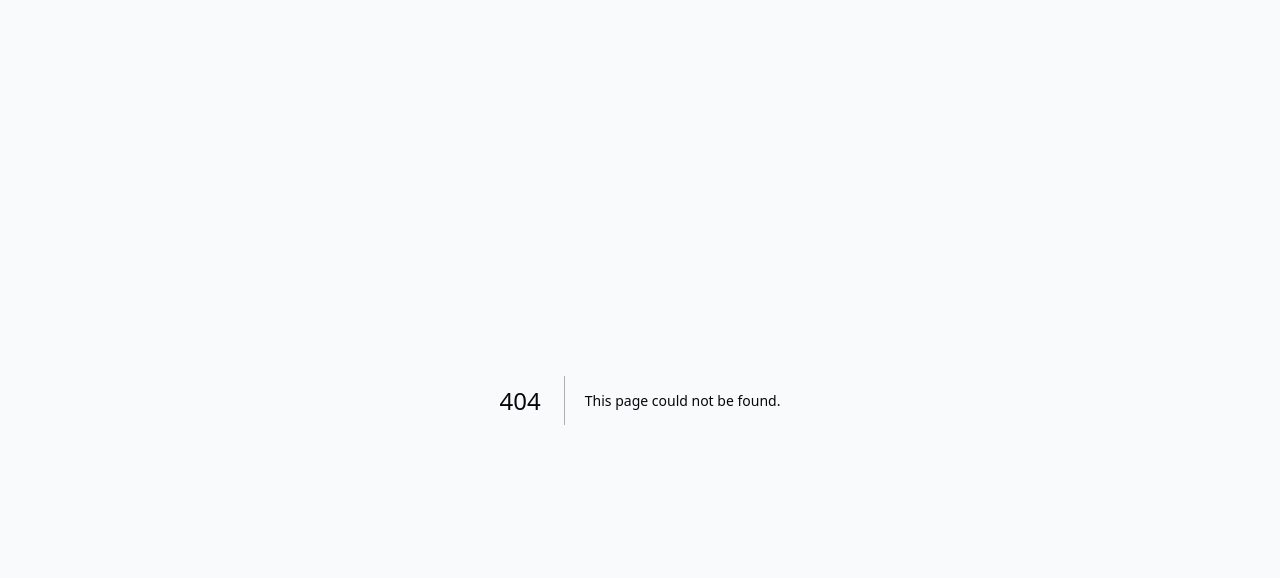
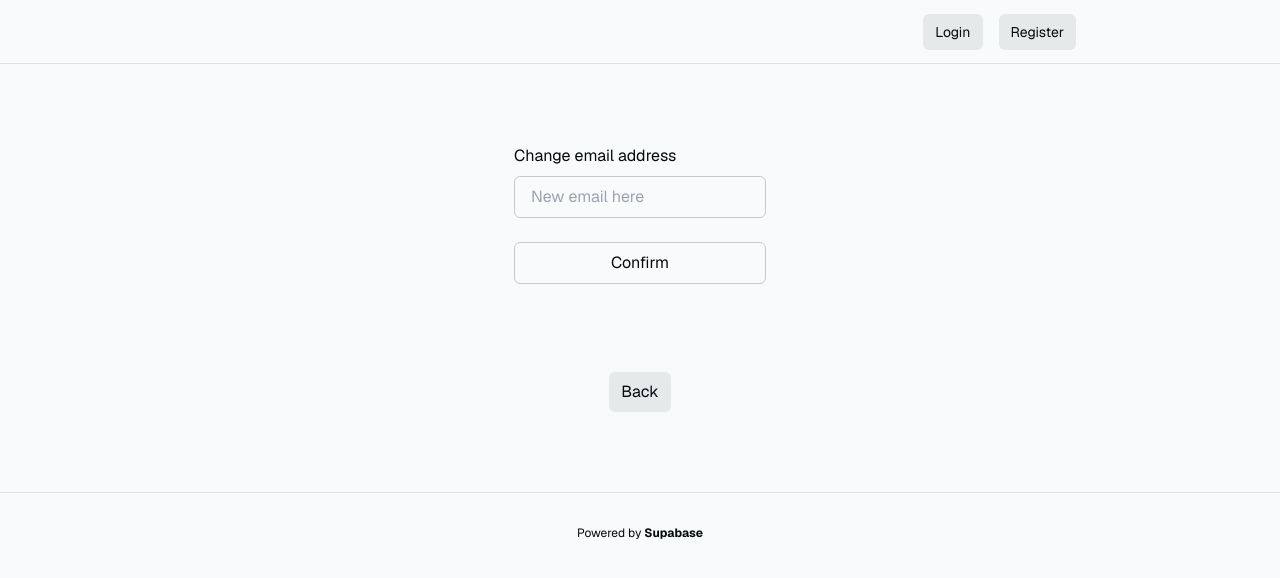
Before and after one commit to JumppanenTomi/Cafe-AVA-s-Coffee-Pass, a Next.js app: page /auth/updateEmail in a window 1280 px wide. Before the commit this address had no page. Shown: the top 578 px of the page. Built offline with nearby package versions, Linux system fonts and the light colour scheme; no server answers.

Commit message:
Added logic for changing user email

```diff
--- /dev/null
+++ b/app/auth/updateEmail/page.tsx
@@ -0,0 +1,60 @@
+import { createClient } from "@/utils/supabase/server";
+import { redirect } from "next/navigation";
+import Nav from "@/components/Nav";
+import Footer from "@/components/Footer";
+import {SubmitButton} from "@/components/Inputs/submit-button";
+import Link from "next/link";
+
+export default function UpdateEmail({searchParams,}: { searchParams: { message: string }; }) {
+	const changeEmail = async (formData: FormData) => {
+		"use server";
+
+		const supabase = createClient();
+		const newEmail = formData.get("email") as string;
+		console.log("new Email", newEmail)
+
+		const {data, error} = await supabase.auth.updateUser({
+			email: newEmail
+		})
+
+		if (error) {
+			console.log("error", error)
+			return redirect("/auth/updateEmail?message=Updating email address failed");
+		}
+
+		return redirect("/auth/updateEmail?message=Check email for confirmation");
+	};
+
+	return (
+		<div className="flex-1 w-full flex flex-col gap-20 items-center">
+			<Nav />
+			<form>
+				<div className="flex-1 flex flex-col justify-center">
+				<label className="text-md mb-2" htmlFor="email">
+					Change email address
+				</label>
+				<input
+					className="rounded-md px-4 py-2 bg-inherit border mb-6"
+					name="email"
+					placeholder={"New email here"}
+					required
+				/>
+				<SubmitButton
+					formAction={changeEmail}
+					className="border border-foreground/20 rounded-md px-4 py-2 text-foreground mb-2"
+					pendingText="Sending confirmation"
+				>
+					Confirm
+				</SubmitButton>
+				{searchParams?.message && (
+					<p className="mt-4 p-4 bg-foreground/10 text-foreground text-center">
+						{searchParams.message}
+					</p>
+				)}
+				</div>
+			</form>
+			<Link href="/client/settings" className="py-2 px-3 flex rounded-md no-underline bg-btn-background hover:bg-btn-background-hover">Back</Link>
+			<Footer />
+		</div>
+	);
+}
--- a/app/client/settings/page.tsx
+++ b/app/client/settings/page.tsx
@@ -2,6 +2,7 @@ import {createClient} from "@/utils/supabase/server";
 import {redirect} from "next/navigation";
 import Nav from "@/components/Nav";
 import Footer from "@/components/Footer";
+import Link from "next/link";
 
 export default async function SettingsPage() {
 	const supabase = createClient();
@@ -21,6 +22,7 @@ export default async function SettingsPage() {
 				This is a protected page that you can only see as an authenticated
 				user
 			</p>
+			<Link href="/auth/updateEmail" className="py-2 px-3 flex rounded-md no-underline bg-btn-background hover:bg-btn-background-hover">Update Email</Link>
 			<Footer/>
 		</div>
 	);
--- /dev/null
+++ b/components/Inputs/submit-button.tsx
@@ -0,0 +1,20 @@
+"use client";
+
+import {useFormStatus} from "react-dom";
+import {type ComponentProps} from "react";
+
+type Props = ComponentProps<"button"> & {
+	pendingText?: string;
+};
+
+export function SubmitButton({children, pendingText, ...props}: Props) {
+	const {pending, action} = useFormStatus();
+
+	const isPending = pending && action === props.formAction;
+
+	return (
+		<button {...props} type="submit" aria-disabled={pending}>
+			{isPending ? pendingText : children}
+		</button>
+	);
+}
```
